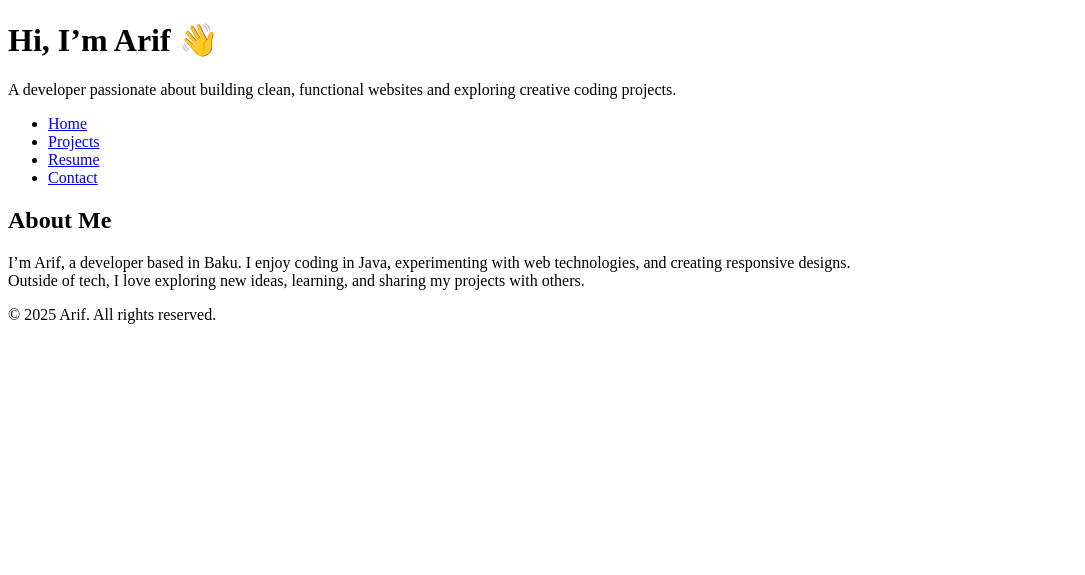
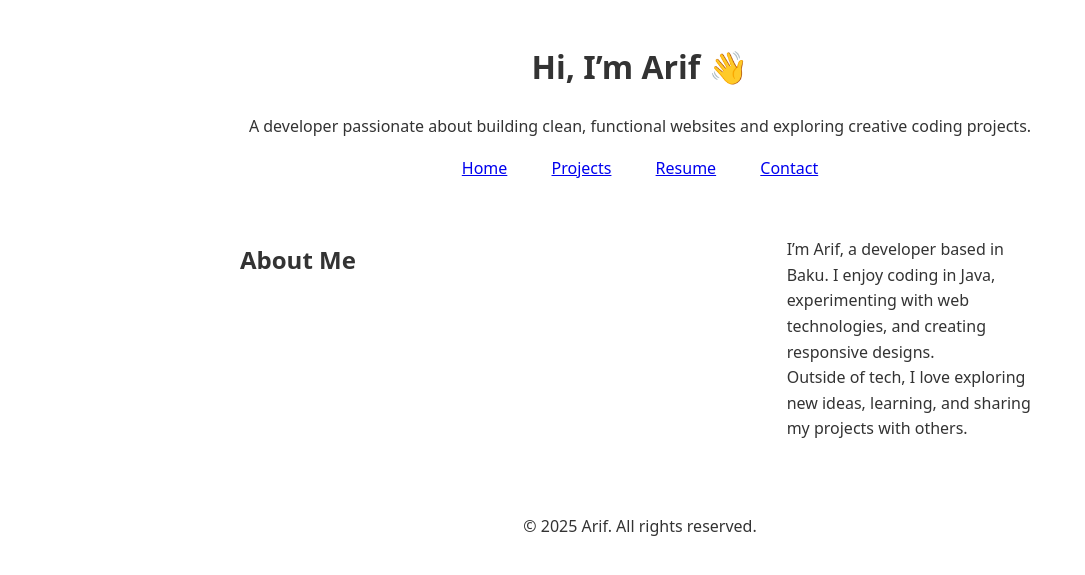
Before and after one commit to ar1f123/site-website, a Jekyll site: the page built from index.md, in a window 1280 px wide. Shown: the top 575 px of the page, without its empty margins (0-1085 px from the left). Built offline with Jekyll 4.4.1, drawn with Linux system fonts in a browser that asks for light colours.

Commit message:
Change the link

```diff
--- a/_layouts/default.html
+++ b/_layouts/default.html
@@ -4,7 +4,8 @@
   <meta charset="UTF-8">
   <title>Arif's Portfolio</title>
   <!-- Linking CSS -->
-  <link rel="stylesheet" href="assets/css/style.css">
+  <link rel="stylesheet" href="{{ site.baseurl }}/style.css">
+
 </head>
 
 <body>
```
